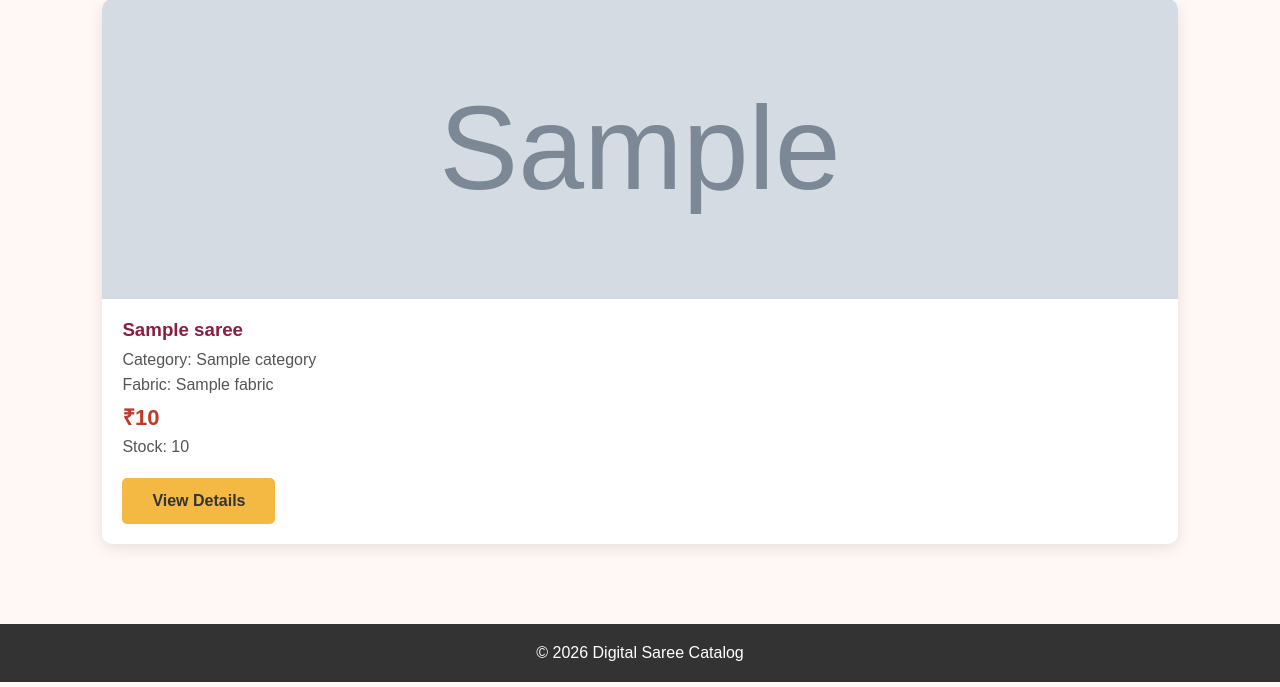
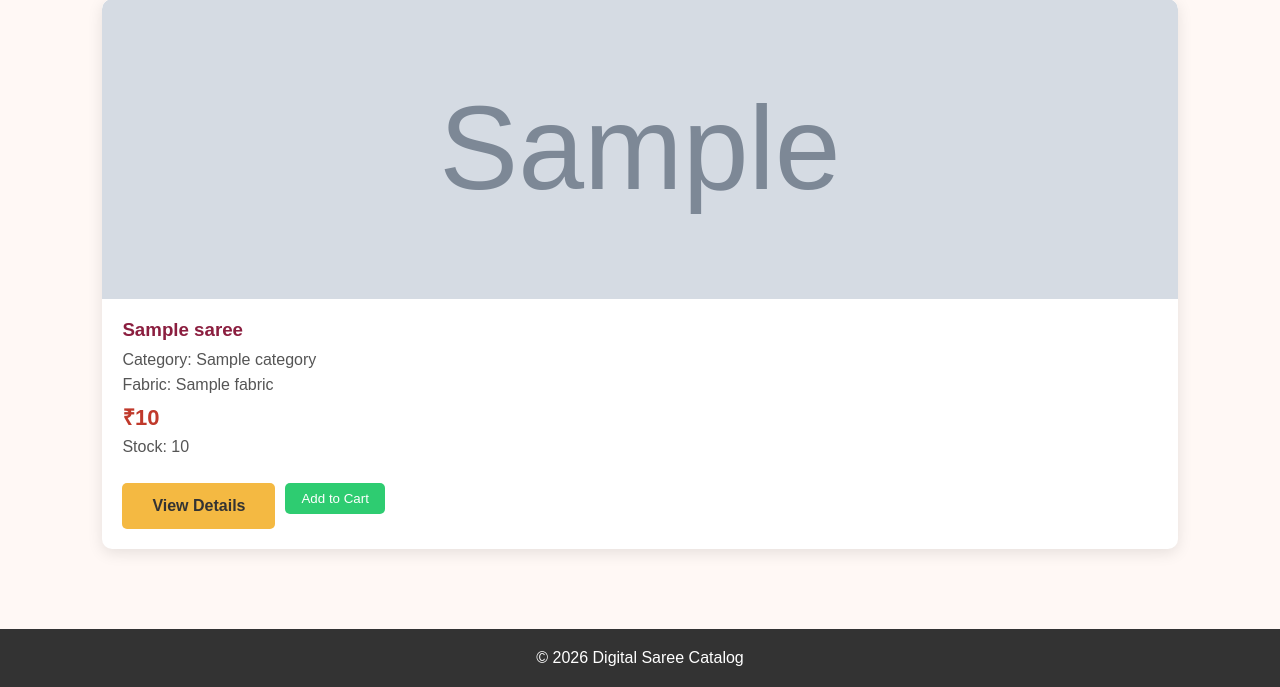
Before and after one commit to Navya1919Sri/Digital-Saree-Catalog-And-Online-Mangement-System, a Flask app: page /catalog in a window 1280 px wide. Shown: the part 302-989 px from the top of the page. Run offline with Flask 3, Linux system fonts and the light colour scheme; tables that the repository leaves empty hold one stand-in row (values such as "Sample post"); grey boxes marked "Sample" are stand-in pictures; a database or web service that is not in the repository returns one stand-in record (values such as "Sample title"); some libraries are stand-ins or nearby versions.

Commit message:
added add to cart button in catalog

```diff
--- a/static/css/style.css
+++ b/static/css/style.css
@@ -1429,3 +1429,20 @@ footer {
 .remove-btn:hover {
     background-color: #b02a37;
 }
+.btn-group {
+    display: flex;
+    gap: 10px;
+    margin-top: 12px;
+    align-items: center;
+}
+.btn-cart {
+    background-color: #2ecc71;
+    color: white;
+    border: none;
+    padding: 8px 16px;
+    border-radius: 5px;
+    cursor: pointer;
+}
+.btn-cart:hover {
+    background-color: #27ae60;
+}
--- a/templates/catalog.html
+++ b/templates/catalog.html
@@ -116,6 +116,7 @@ Saree Catalog - Digital Saree
                     {{ saree["stock"] }}
                 </p>
 
+                <div class="btn-group">
                     <a
                         href="/saree/{{ saree['id'] }}"
                         class="btn"
@@ -123,6 +124,14 @@ Saree Catalog - Digital Saree
                         View Details
                     </a>
 
+                    <form action="/add-to-cart/{{ saree['id'] }}" method="POST">
+                        <input type="hidden" name="quantity" value="1">
+                        <button type="submit" class="btn-cart">
+                            Add to Cart
+                        </button>
+                    </form>
+
+                </div>
             </div>
 
         </div>
```
Lines whose indentation alone changed are shown as unchanged.
